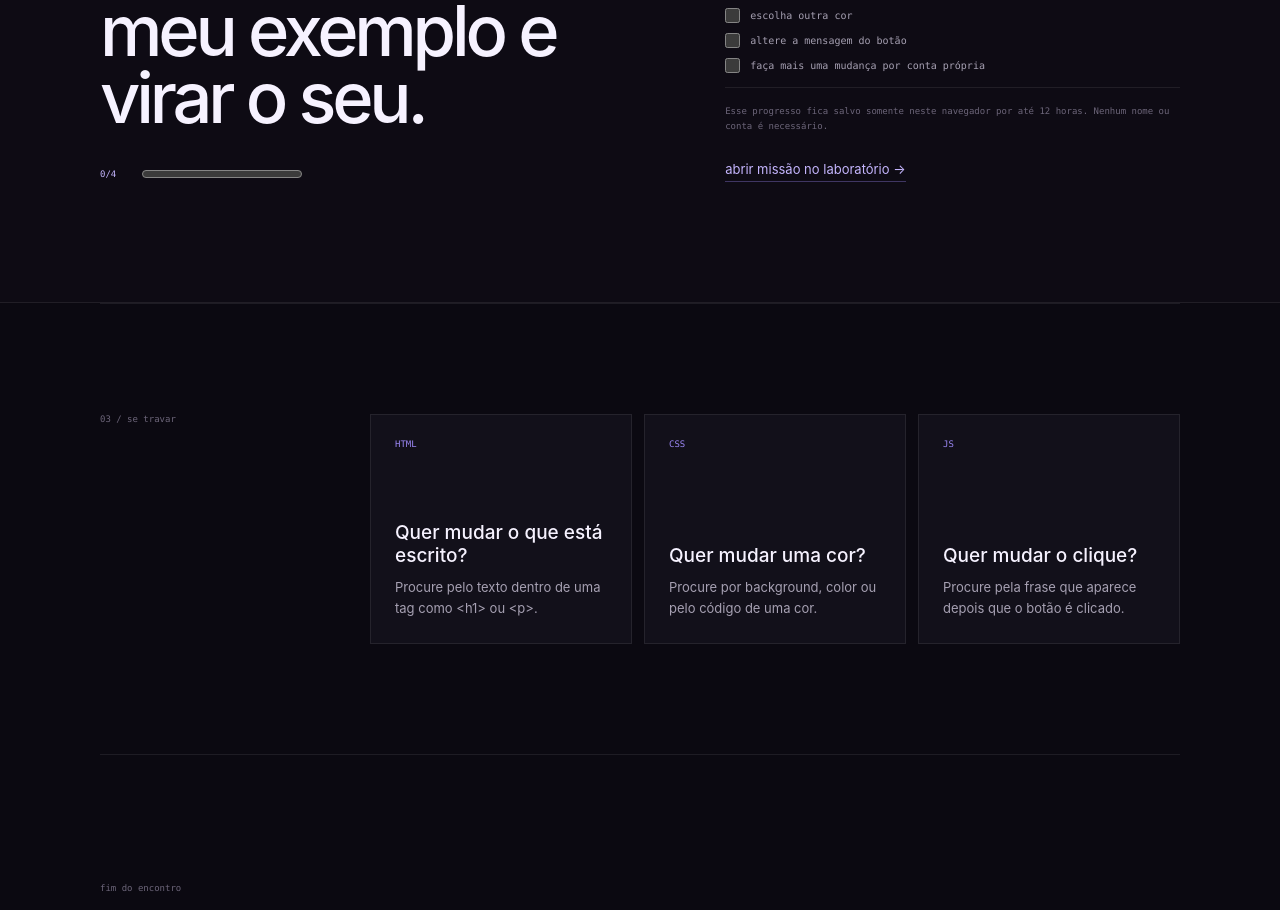
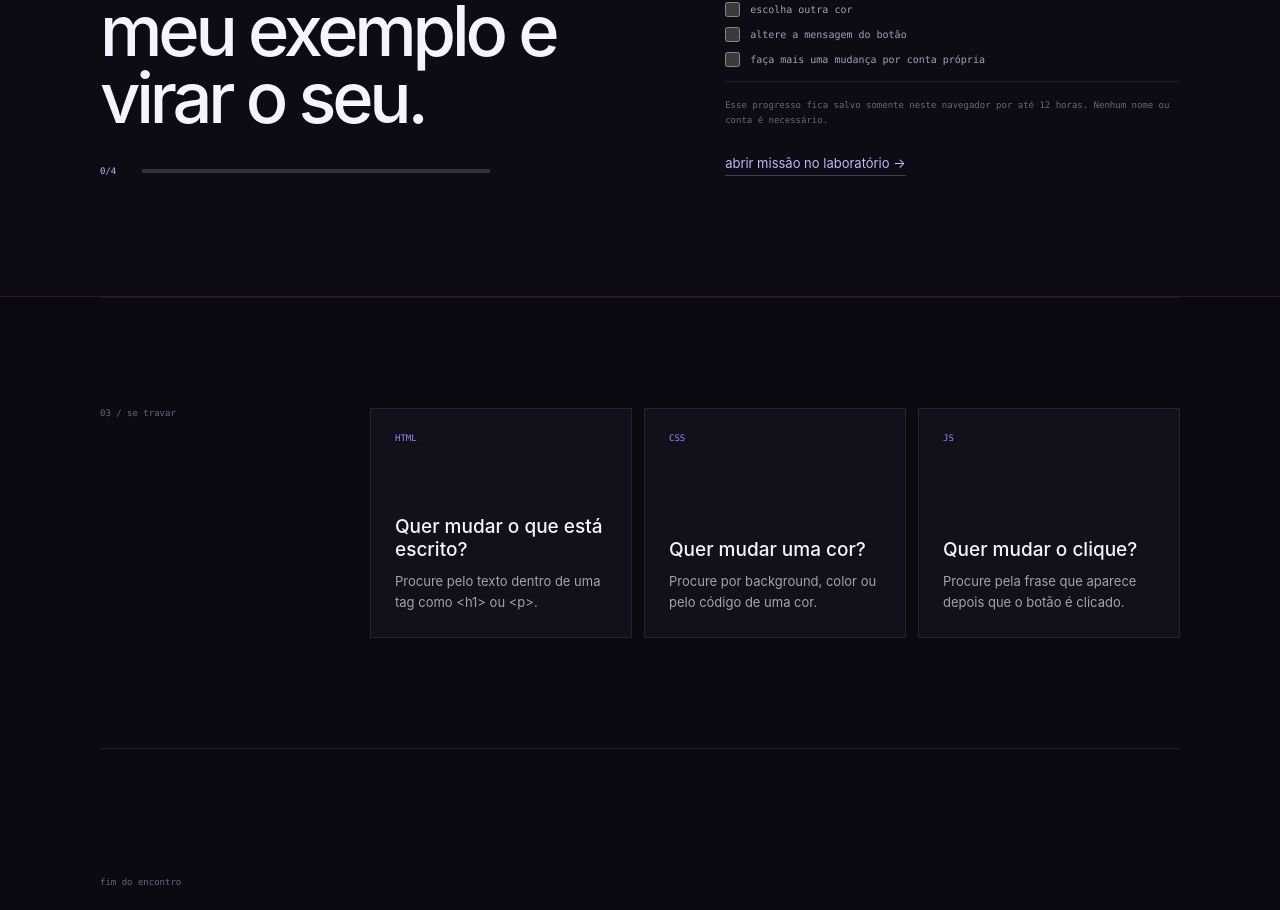
Before and after one commit to renaniii/portfolio, a React (Vite) app: page /oficina/encontro-1 in a window 1280 px wide. Shown: the part 2622-3532 px from the top of the page. Built offline with nearby package versions, Linux system fonts and the light colour scheme.

Commit message:
style: adapta barra de progresso para CSP restritiva

```diff
--- a/src/pages/EncounterOne.css
+++ b/src/pages/EncounterOne.css
@@ -514,18 +514,24 @@
   font-size: 9px;
 }
 
-.mission-progress > div {
+.mission-progress progress {
   flex: 1;
   height: 4px;
-  overflow: hidden;
+  border: 0;
+  appearance: none;
   background: rgba(255, 255, 255, 0.08);
 }
 
-.mission-progress i {
-  display: block;
-  height: 100%;
+.mission-progress progress::-webkit-progress-bar {
+  background: rgba(255, 255, 255, 0.08);
+}
+
+.mission-progress progress::-webkit-progress-value {
   background: var(--e-purple);
-  transition: width 180ms ease;
+}
+
+.mission-progress progress::-moz-progress-bar {
+  background: var(--e-purple);
 }
 
 .mission-checks label {
```
